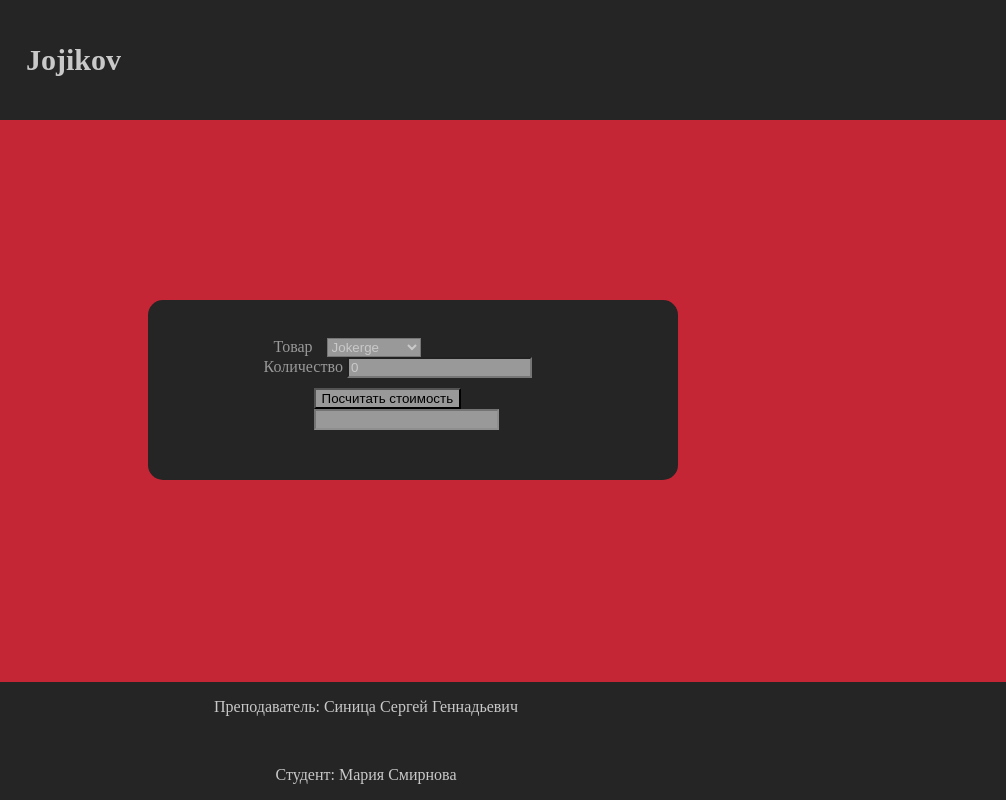
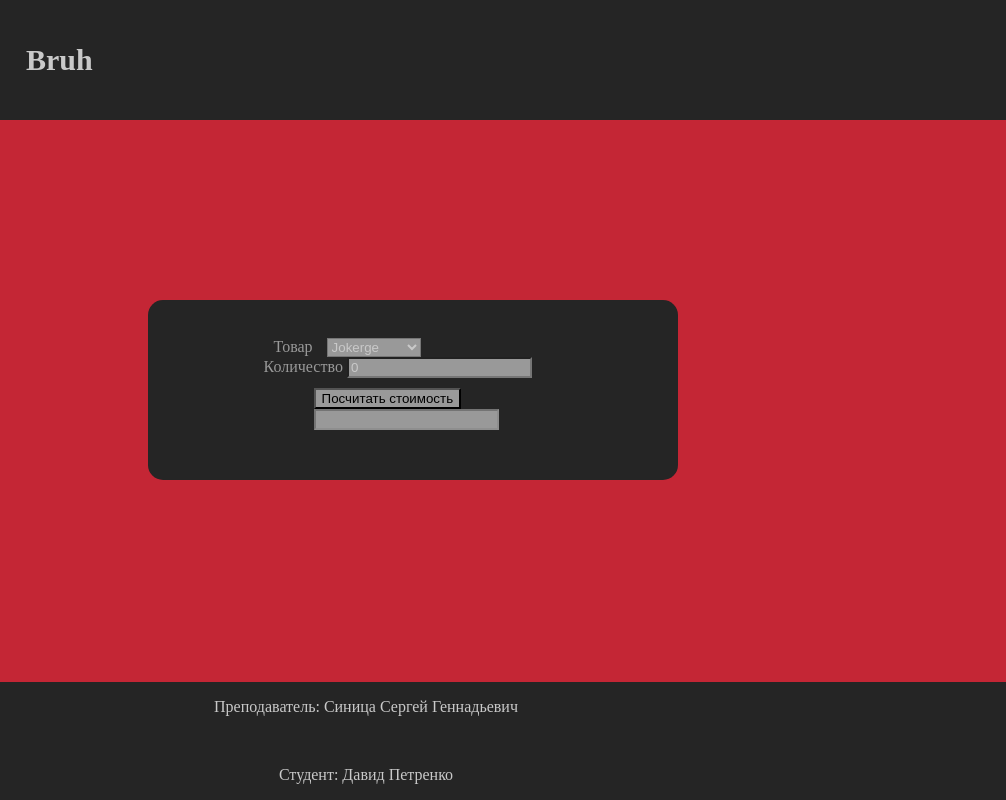
Before and after one commit to DavidBruh/5zadanie, a plain HTML site: page index.html in a window 1280 px wide. Shown: the full height of the page, 274-1280 px from the left. Drawn offline with Linux system fonts and the light colour scheme.

Commit message:
Update index.html

```diff
--- a/index.html
+++ b/index.html
@@ -19,7 +19,7 @@
   <div class="headerer">
     <div class="head">
       <img src="logo.jpg" alt="Логотип" class="logo">
-      <h1 class="name-project">Jojikov</h1>
+      <h1 class="name-project">Bruh</h1>
     </div>
   </div>
 </header>
@@ -56,7 +56,7 @@
 <footer>
   <a id="podval"></a>
   <p>Преподаватель: Синица Сергей Геннадьевич</p><br>
-  <p>Студент: Мария Смирнова</p>
+  <p>Студент: Давид Петренко</p>
 
 </footer>
 
```
